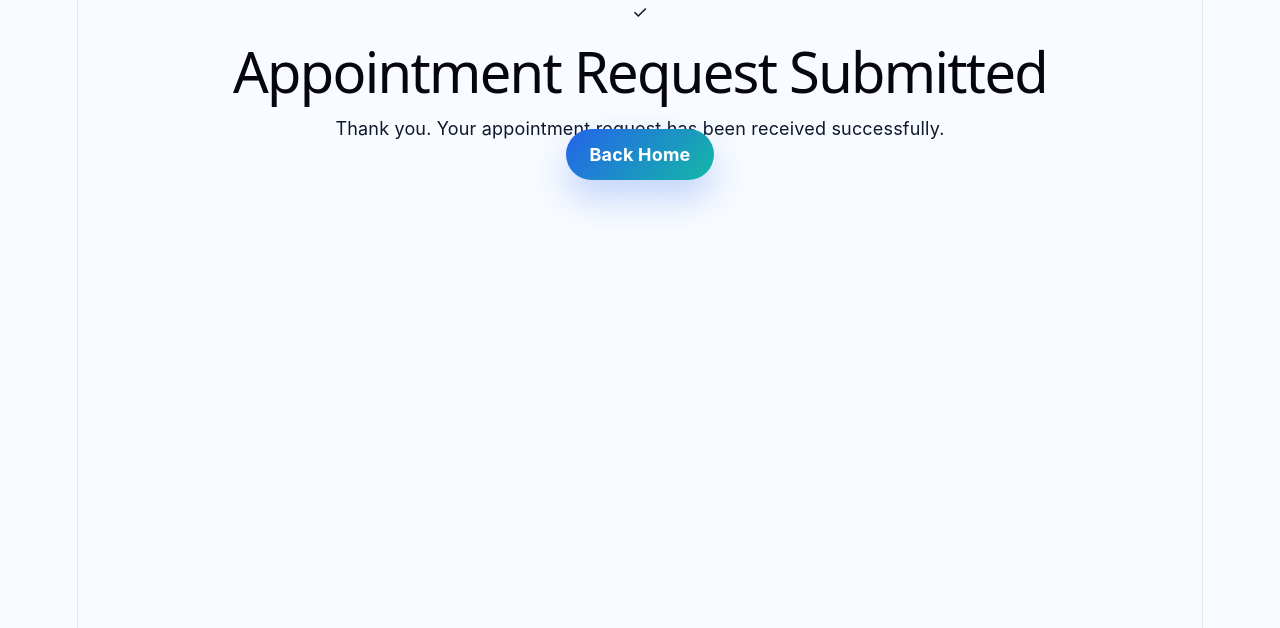
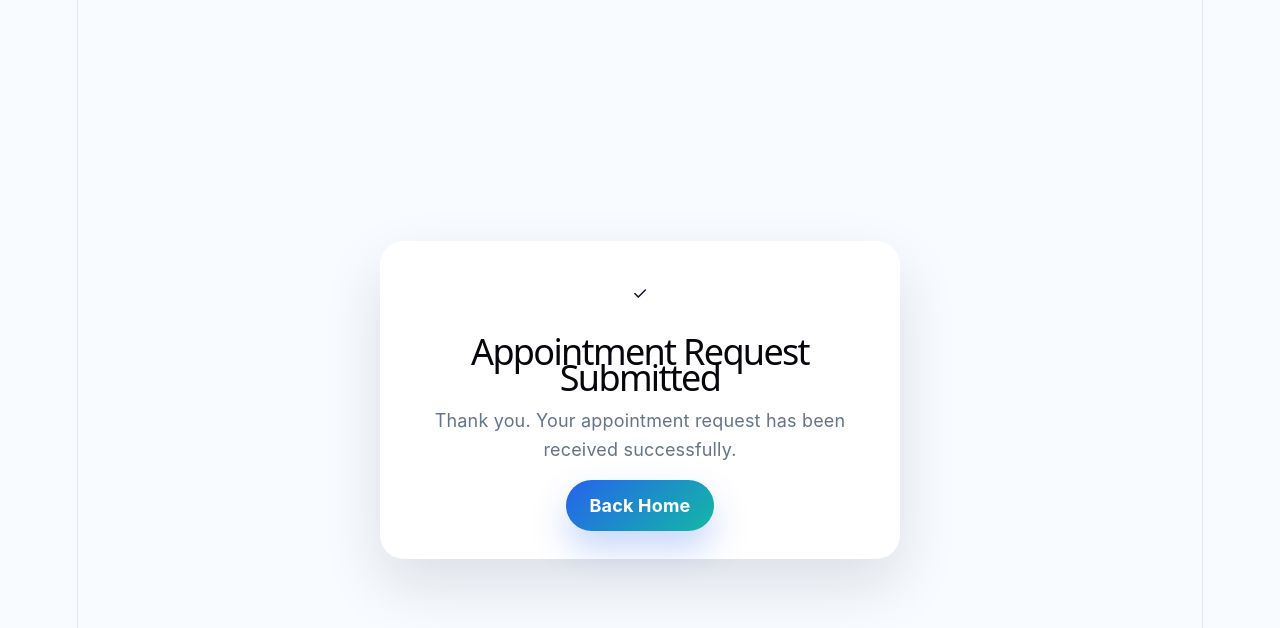
Before and after one commit to mbafousu/clinicflow-booking-portal, a React (Vite) app in the folder clinicflow-booking-portal/: page /confirmation in a window 1280 px wide. Shown: the top 628 px of the page. Built offline with nearby package versions, Linux system fonts and the light colour scheme; no server answers.

Commit message:
improve confirmation page layout with centered card and styled back home button

```diff
--- a/clinicflow-booking-portal/src/styles/app.css
+++ b/clinicflow-booking-portal/src/styles/app.css
@@ -367,3 +367,37 @@ body {
   line-height: 1.6;
   font-size: 0.92rem;
 }
+.confirmation-page {
+  min-height: 100vh;
+  display: flex;
+  align-items: center;
+  justify-content: center;
+  background: #f8fbff;
+}
+
+.confirmation-card {
+  text-align: center;
+  background: white;
+  padding: 40px;
+  border-radius: 24px;
+  box-shadow: 0 25px 60px rgba(15, 23, 42, 0.12);
+  max-width: 520px;
+  width: 100%;
+}
+
+.confirmation-card h1 {
+  font-size: 2rem;
+  margin-bottom: 16px;
+}
+
+.confirmation-card p {
+  color: #64748b;
+  margin-bottom: 28px;
+  line-height: 1.6;
+}
+
+.back-home-btn {
+  display: inline-block;
+  padding: 12px 22px;
+  font-size: 0.95rem;
+}
```
